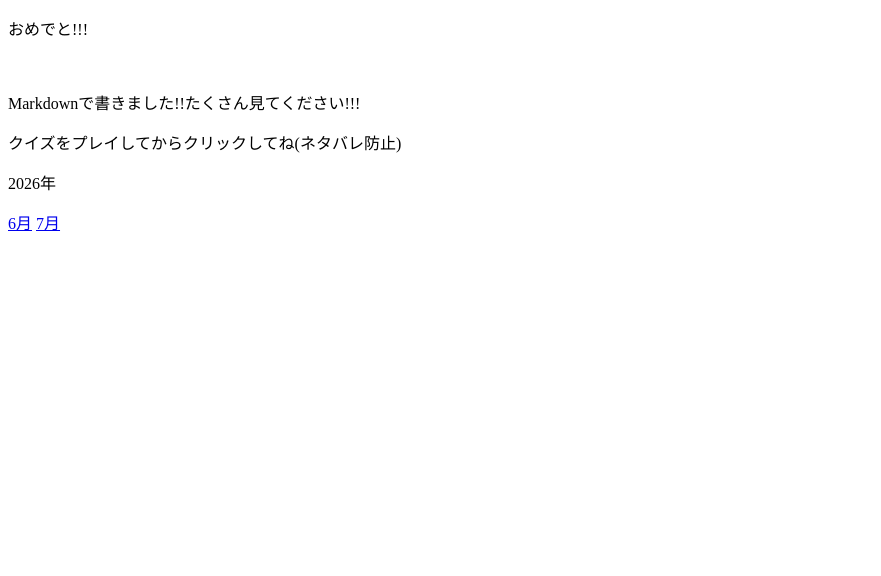
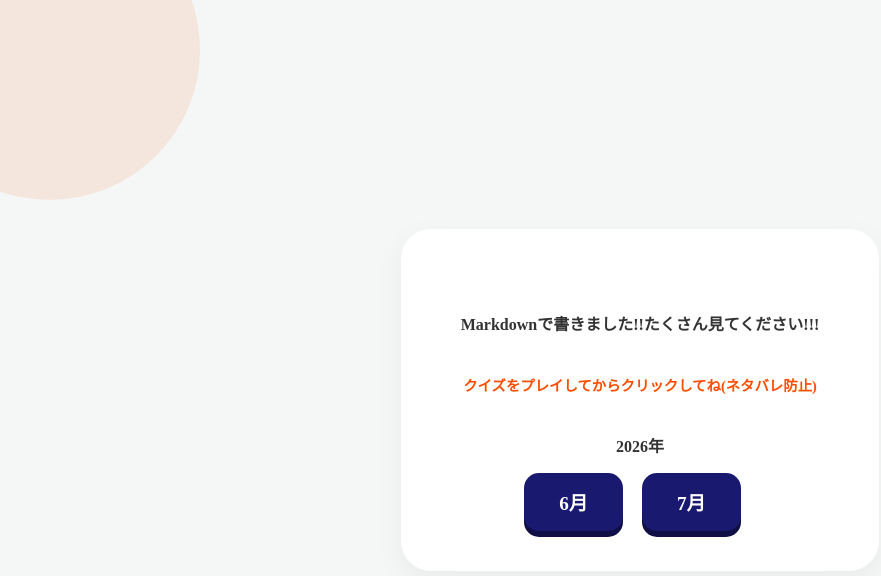
Before and after one commit to sii407/d_2026, a plain HTML site: page index.html in a window 1280 px wide. Shown: the whole page, without its empty margins (0-881 px from the left). Drawn offline with Linux system fonts and the light colour scheme.

Commit message:
change time

```diff
--- a/index.html
+++ b/index.html
@@ -4,7 +4,7 @@
     <meta charset="UTF-8" />
     <meta http-equiv="X-UA-Compatible" content="IE=edge" />
     <meta name="viewport" content="width=device-width, initial-scale=1.0" />
-    <link rel="stylesheet" type="text/css" href=".styles.css" />
+    <link rel="stylesheet" type="text/css" href="./styles.css" />
     <title>d_2026_quiz</title>
 </head>
 <body>
@@ -18,7 +18,7 @@
             <a href="d_2026_quiz_06.pdf" class="button" target="_blank" rel="noopener">6月</a>
             <a href="d_2026_quiz_07.pdf" class="button" target="_blank" rel="noopener">7月</a>
         </div>
-        <script src="script.js"></script>
+        <script src="/script.js"></script>
 
     </main>
     <footer role="contentinfo">
```
